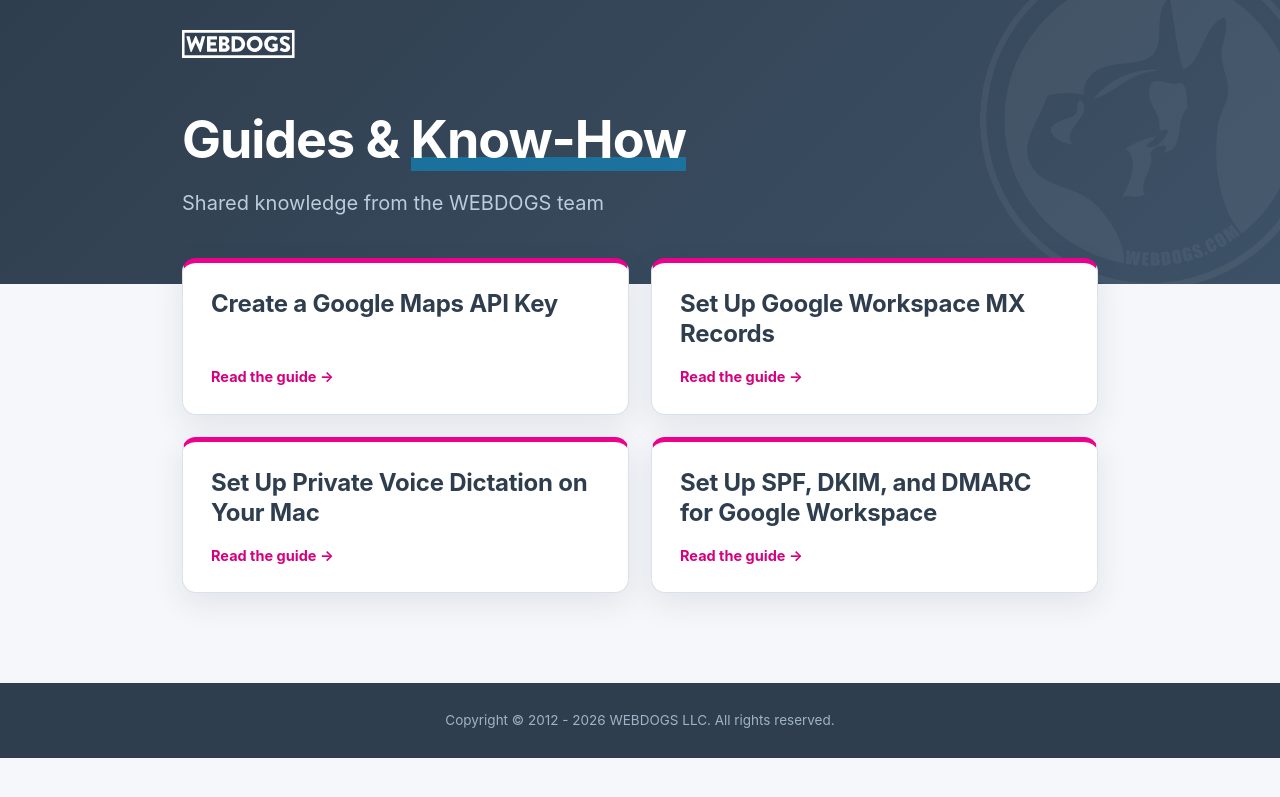
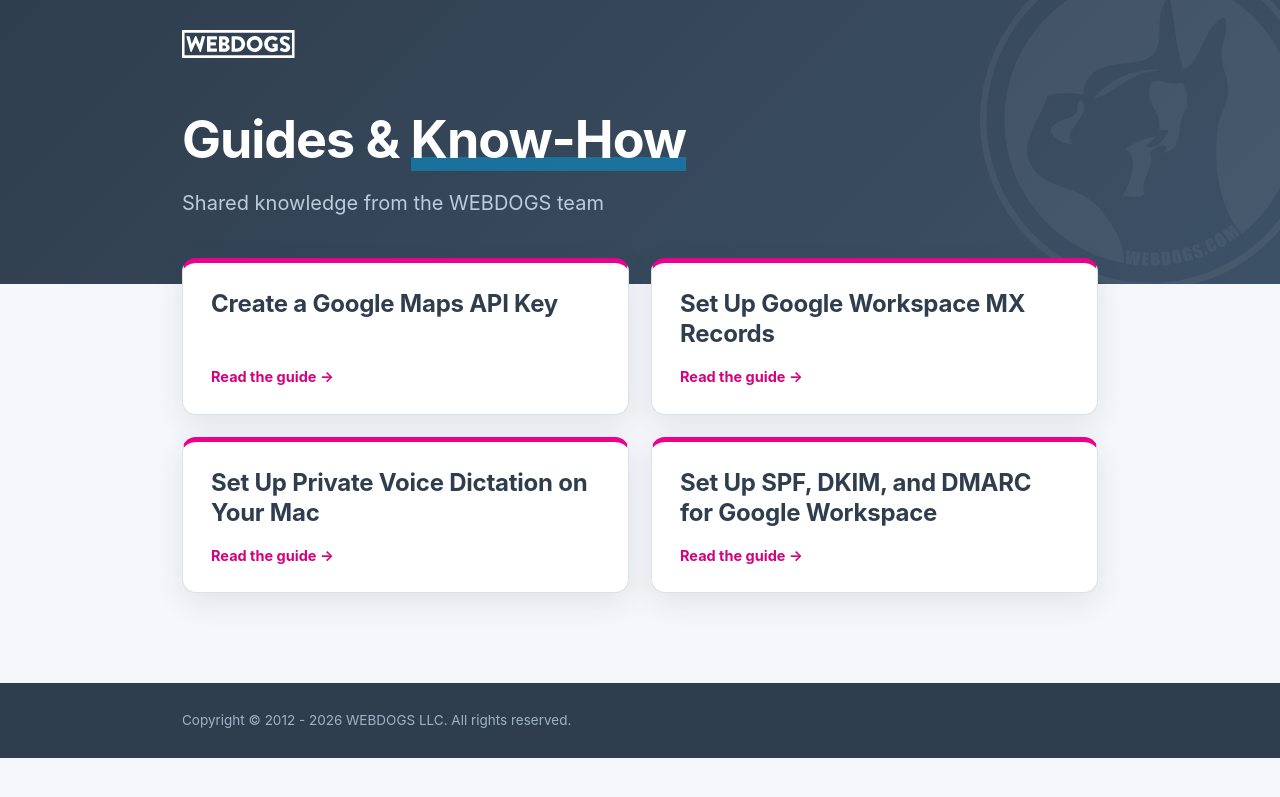
Before and after one commit to theWEBDOGS/guides, a Jekyll site: the page built from index.md, in a window 1280 px wide. Shown: the top 797 px of the page. Built offline with Jekyll 4.4.1, drawn with Linux system fonts in a browser that asks for light colours; some web fonts are replaced.

Commit message:
Publish guides (2026-06-11) [generated]

```diff
--- a/assets/css/guides.css
+++ b/assets/css/guides.css
@@ -320,9 +320,10 @@ article h2 { scroll-margin-top: 26px; }
 .site-footer { background: var(--navy); }
 .footer-in {
   max-width: 1100px; margin: 0 auto; padding: 26px 32px;
-  text-align: center;
   color: #9fb3c8; font-size: 13.5px;
 }
+/* the home page's containers are 980px — keep the footer on the same left edge */
+body.home .footer-in { max-width: 980px; }
 
 /* ---------- small screens ---------- */
 
```
